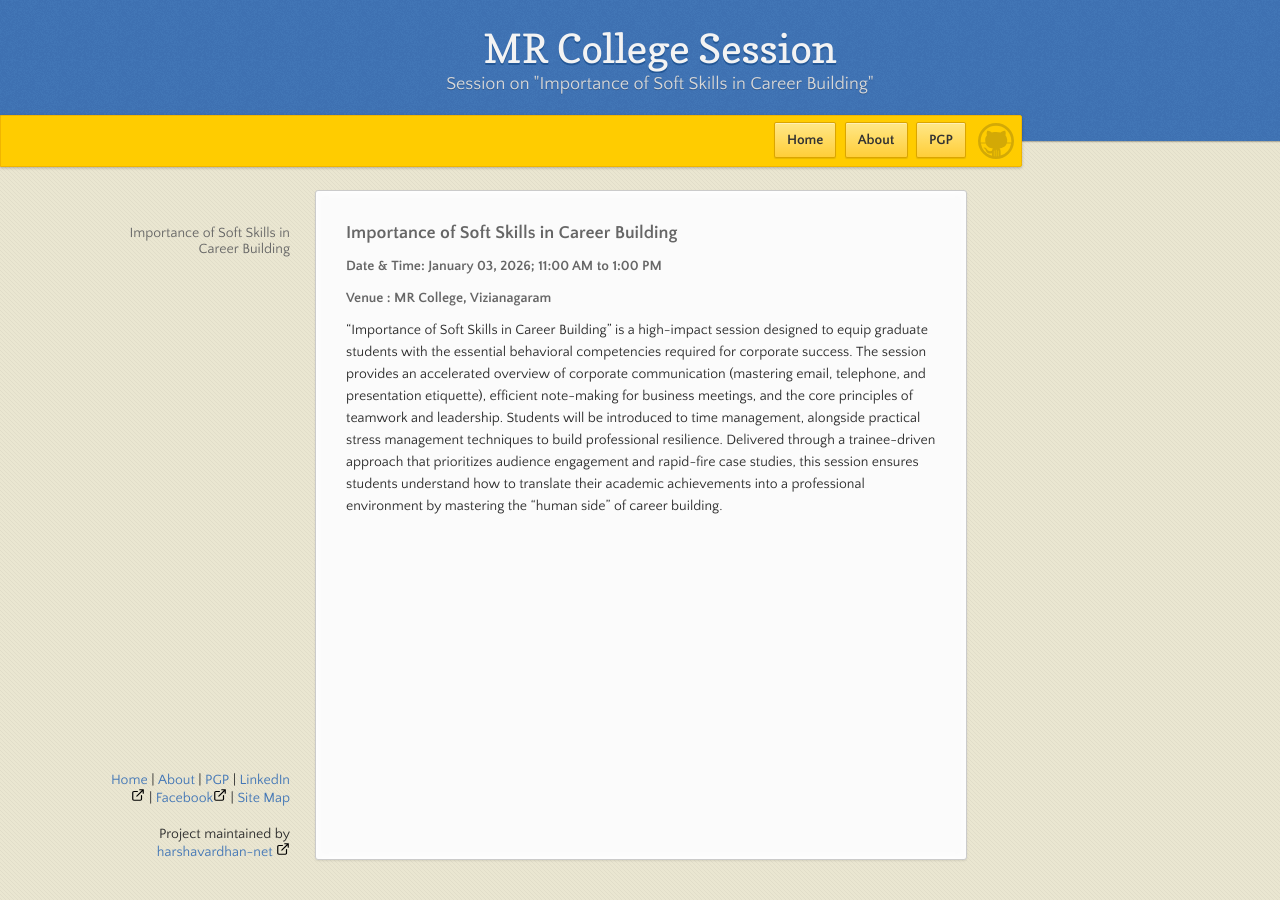
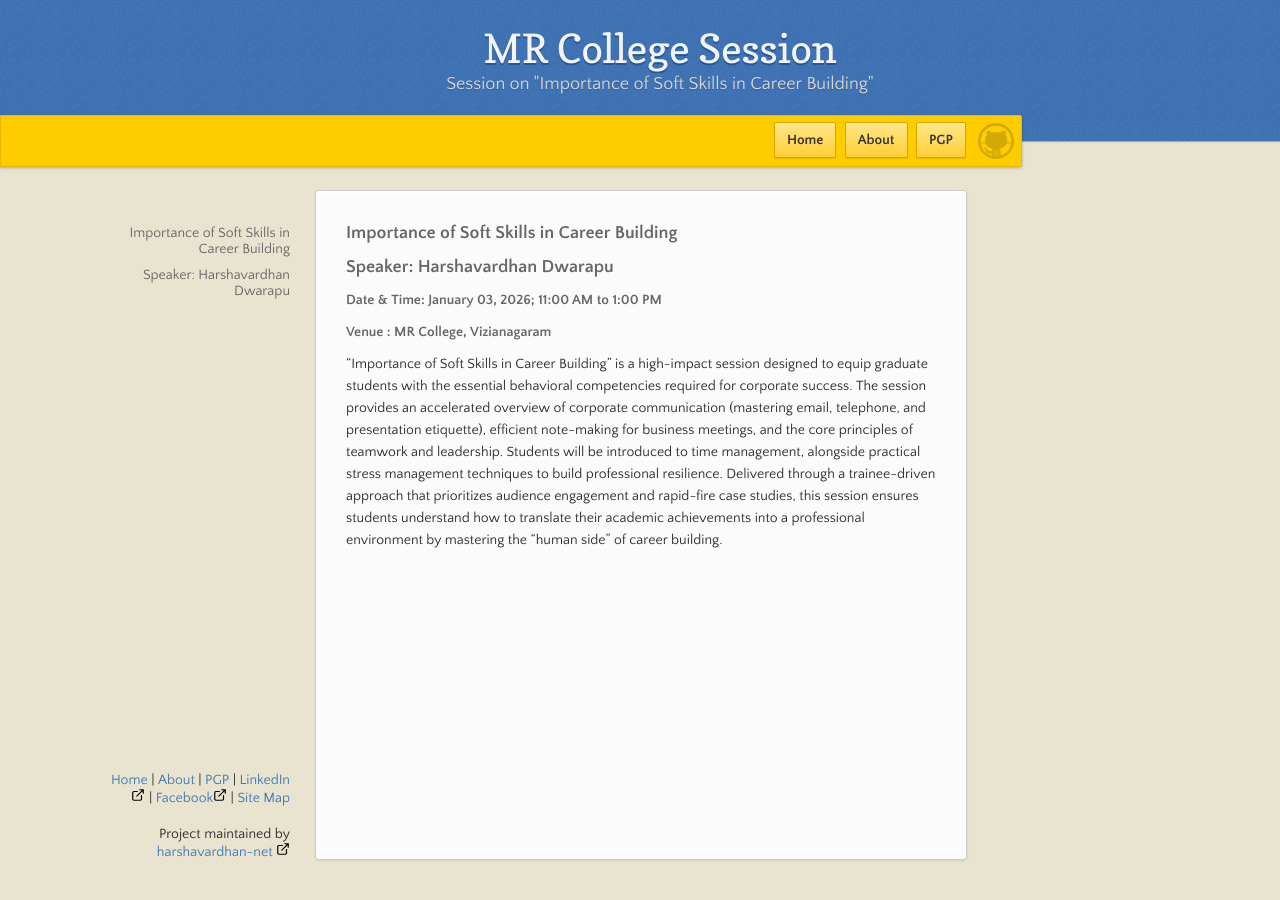
Before and after one commit to harshavardhan-net/harshavardhan-net, a Jekyll site: the page built from mrc-session.md, in a window 1280 px wide. Built offline with Jekyll 4.4.1, drawn with Linux system fonts in a browser that asks for light colours.

Commit message:
Update mrc-session.md

```diff
--- a/mrc-session.md
+++ b/mrc-session.md
@@ -5,6 +5,7 @@ description: Session on "Importance of Soft Skills in Career Building"
 ---
 
 ### Importance of Soft Skills in Career Building
+### Speaker: Harshavardhan Dwarapu
 
 #### Date & Time: January 03, 2026; 11:00 AM to 1:00 PM
 #### Venue : MR College, Vizianagaram
```
